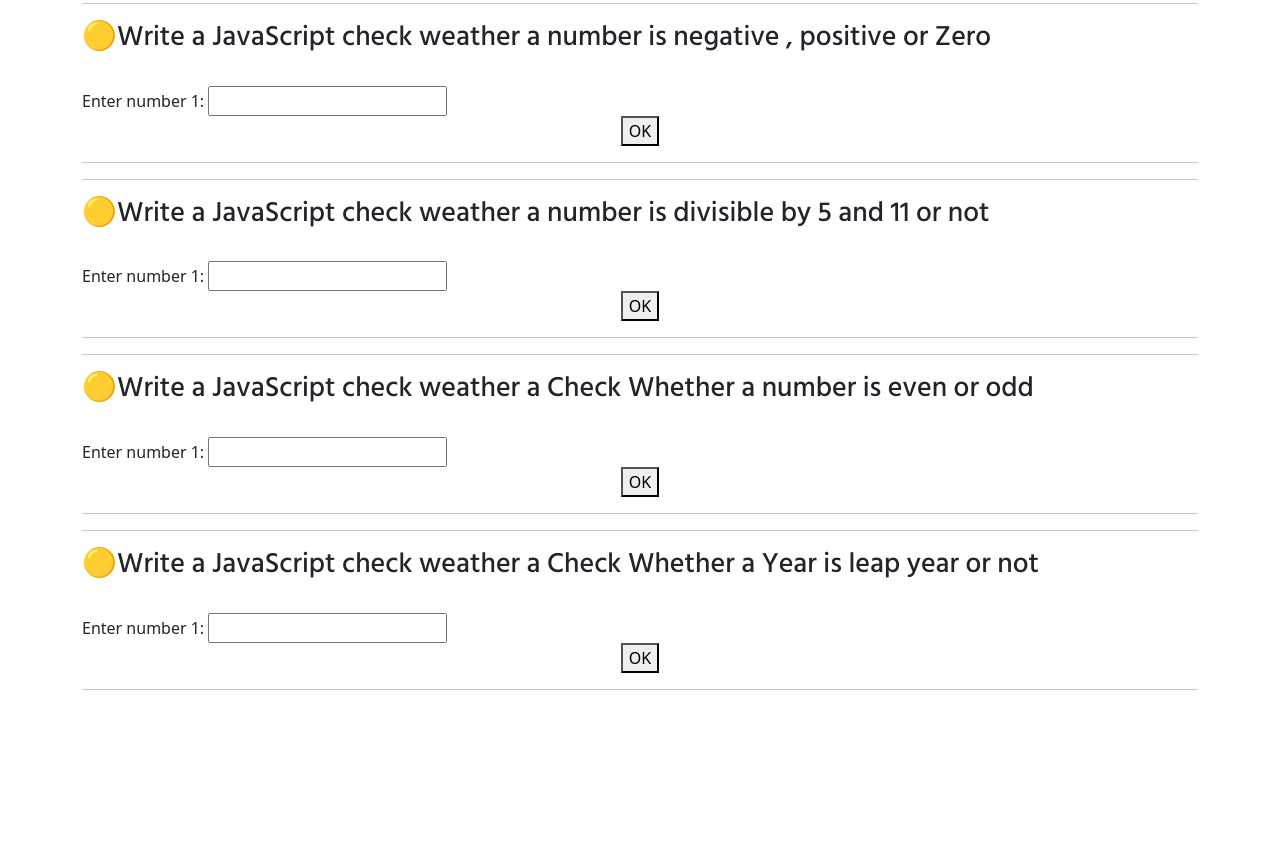
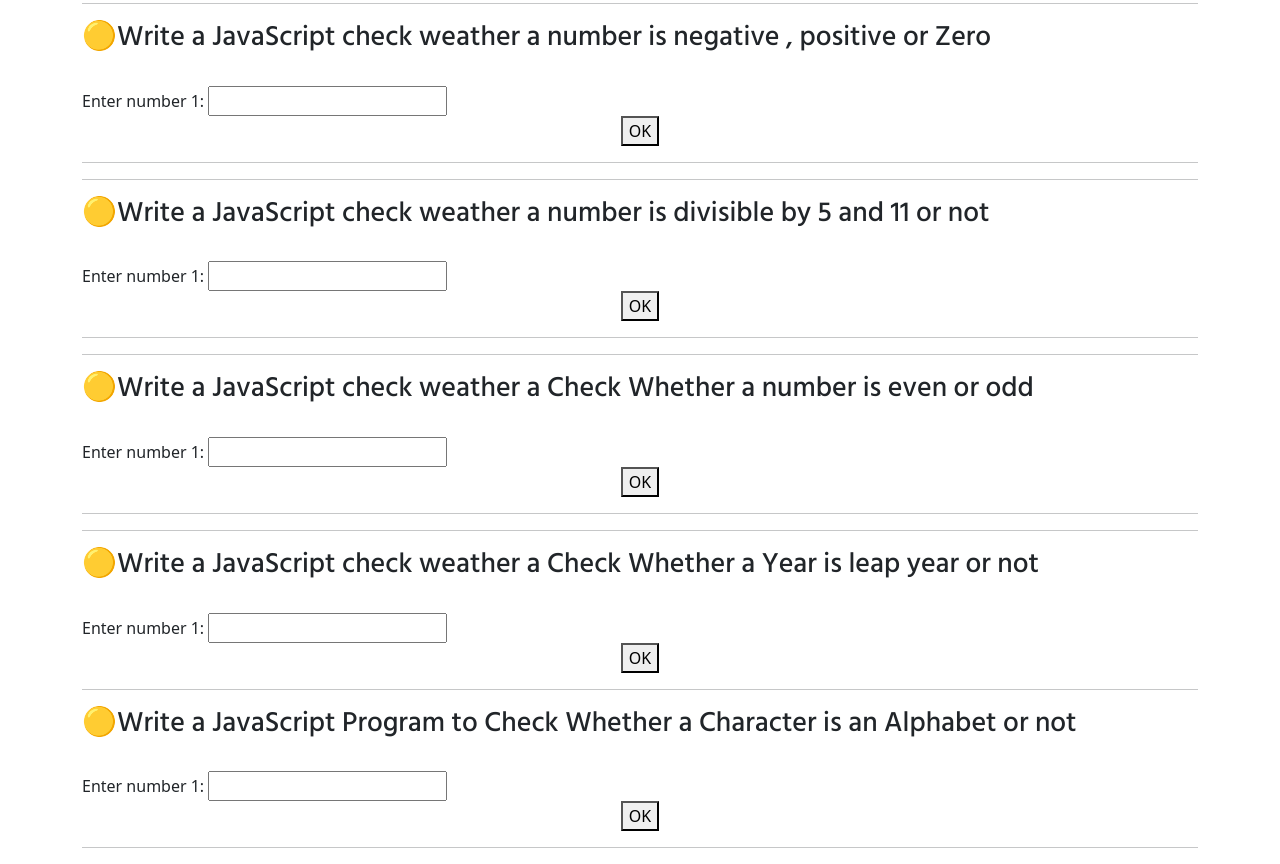
Before and after one commit to md-shakil-hosen/JavaScript-Problem-Solve-Task-01, a plain HTML site: page index.html in a window 1280 px wide. Shown: the part 458-1322 px from the top of the page. Before the commit the page ends 1164 px from the top, so only its background shows below. Drawn offline with nearby package versions, Linux system fonts and the light colour scheme.

Commit message:
Check Alphabet or not

```diff
--- a/Apps.js
+++ b/Apps.js
@@ -112,3 +112,10 @@ function odd_even(){
 		  document.getElementById("res").innerHTML = "not a Leap";
 	  }
 	}
+
+	// ------------------ Check Whether a Character is an Alphabet or not----------------
+	var c = 5;
+if ((c >= 'a' && c <= 'z') || (c >= 'A' && c <= 'Z'))
+    console.log(c + " is an alphabet.")
+else
+    console.log(c + " is not an alphabet.")
--- a/index.html
+++ b/index.html
@@ -99,6 +99,15 @@
       <p id="resPara" style="display:none;">It is <span id="res"></span> Year</p>
 		<hr color="cyan">
         </div>
+    <h3>
+      🟡Write a JavaScript Program to Check Whether a Character is an Alphabet or not
+    </h3>
+		<br>
+		Enter number 1: <input type="text" id="year"></input><br>
+    <center><button onclick="fun()">OK</button>
+      <p id="resPara" style="display:none;">It is <span id="res"></span> Year</p>
+		<hr color="cyan">
+        </div>
       </section>
     </div>
   </div>
```
